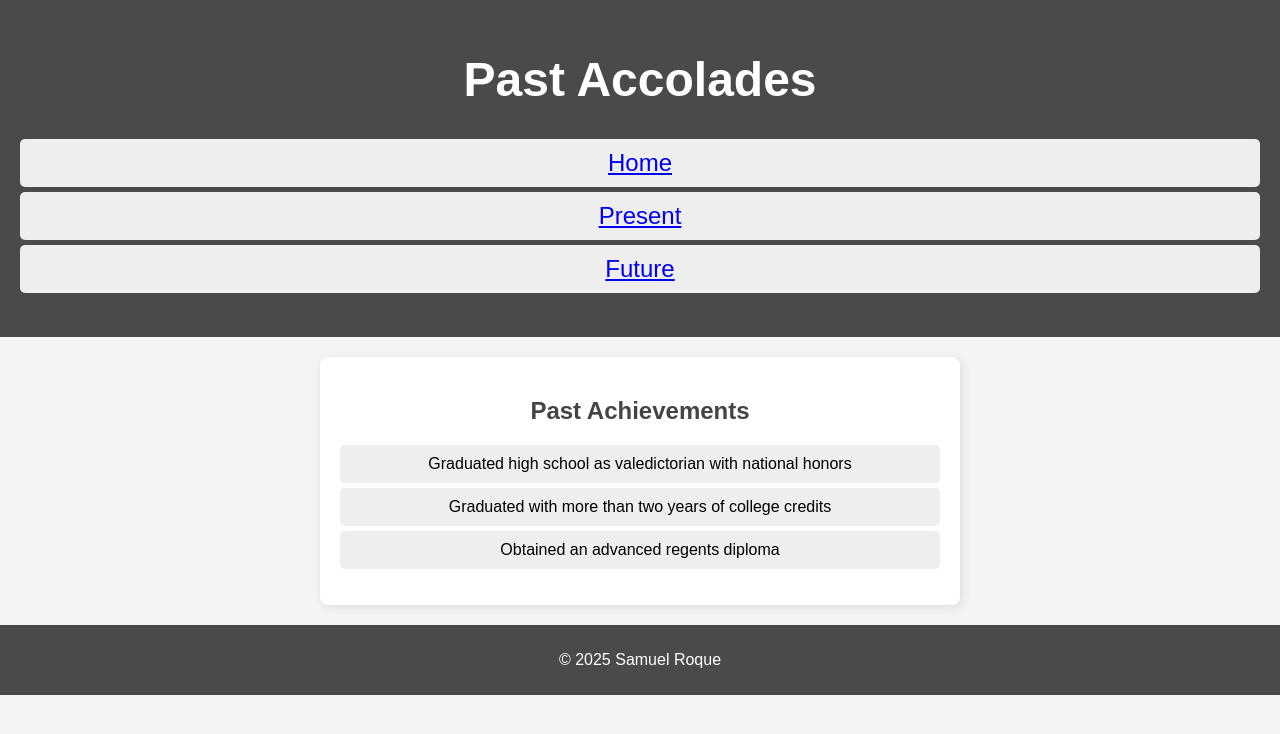
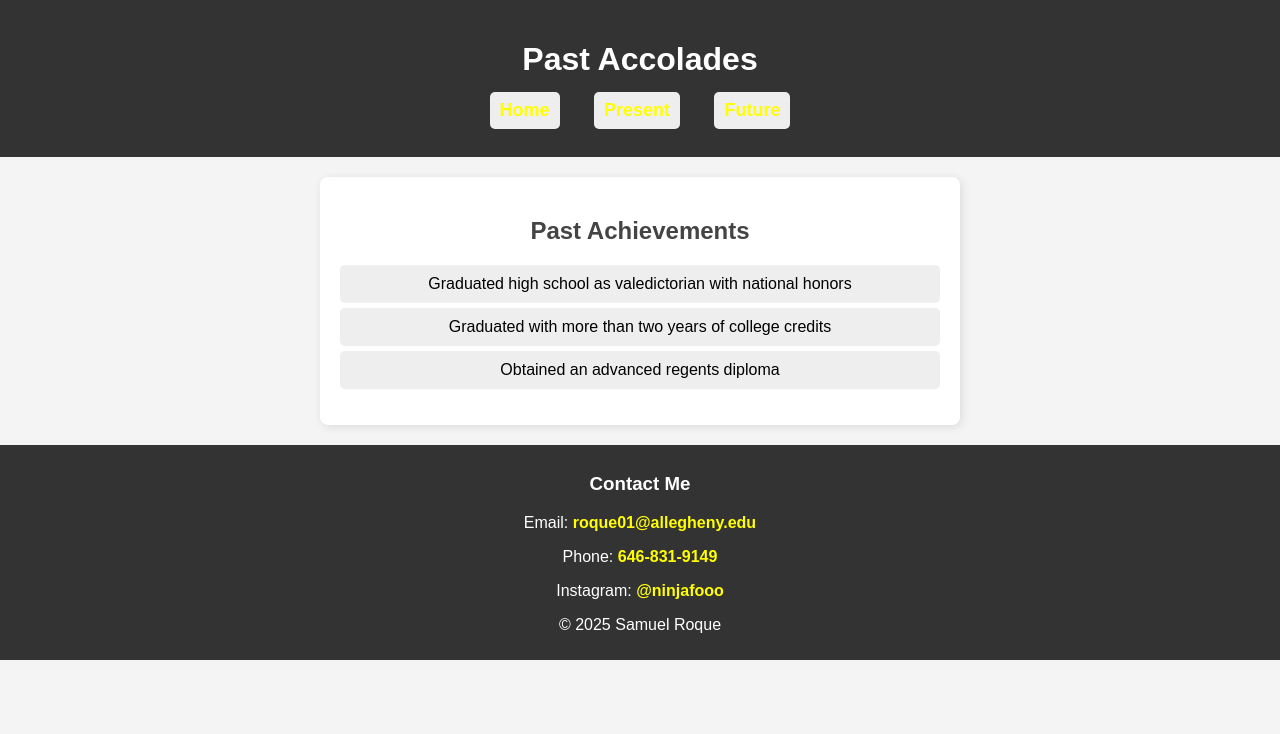
Before and after one commit to Sroque27/Personal-website, a plain HTML site: page docs/past.html in a window 1280 px wide. Drawn offline with Linux system fonts and the light colour scheme.

Commit message:
trying to make github pages work

```diff
--- a/MyAcheivements/past.html
+++ b/docs/past.html
@@ -28,6 +28,10 @@
     </section>
 
     <footer>
+        <h3>Contact Me</h3>
+        <p>Email: <a href="mailto:roque01@allegheny.edu">roque01@allegheny.edu</a></p>
+        <p>Phone: <a href="tel:+16468319149">646-831-9149</a></p>
+        <p>Instagram: <a href="https://www.instagram.com/ninjafooo/" target="_blank">@ninjafooo</a></p>
         <p>&copy; 2025 Samuel Roque</p>
     </footer>
 </body>
--- a/MyAcheivements/styles.css
+++ b/docs/styles.css
@@ -7,10 +7,31 @@ body {
 }
 
 header {
-    background-color: #4A4A4A;
+    background-color: #333;
     color: white;
     padding: 20px;
-    font-size: 24px;
+}
+
+nav ul {
+    list-style: none;
+    padding: 0;
+}
+
+nav ul li {
+    display: inline;
+    margin: 0 15px;
+}
+
+nav ul li a {
+    color: yellow;
+    text-decoration: none;
+    font-size: 18px;
+    font-weight: bold;
+}
+
+nav ul li a:hover {
+    text-decoration: underline;
+    color: gold; /* Slightly different shade for hover effect */
 }
 
 .achievement {
@@ -40,8 +61,19 @@ li {
 }
 
 footer {
-    background-color: #4A4A4A;
+    background-color: #333;
     color: white;
     padding: 10px;
     margin-top: 20px;
 }
+
+footer a {
+    color: yellow;
+    text-decoration: none;
+    font-weight: bold;
+}
+
+footer a:hover {
+    text-decoration: underline;
+    color: gold; /* Slightly different shade for hover effect */
+}
```
Also changed, not shown: docs/Index.html (renamed from MyAcheivements/Index.html, +4 -0 lines), docs/future.html (renamed from MyAcheivements/future.html, +4 -0 lines), docs/present.html (renamed from MyAcheivements/present.html, +4 -0 lines), 1 other file.
